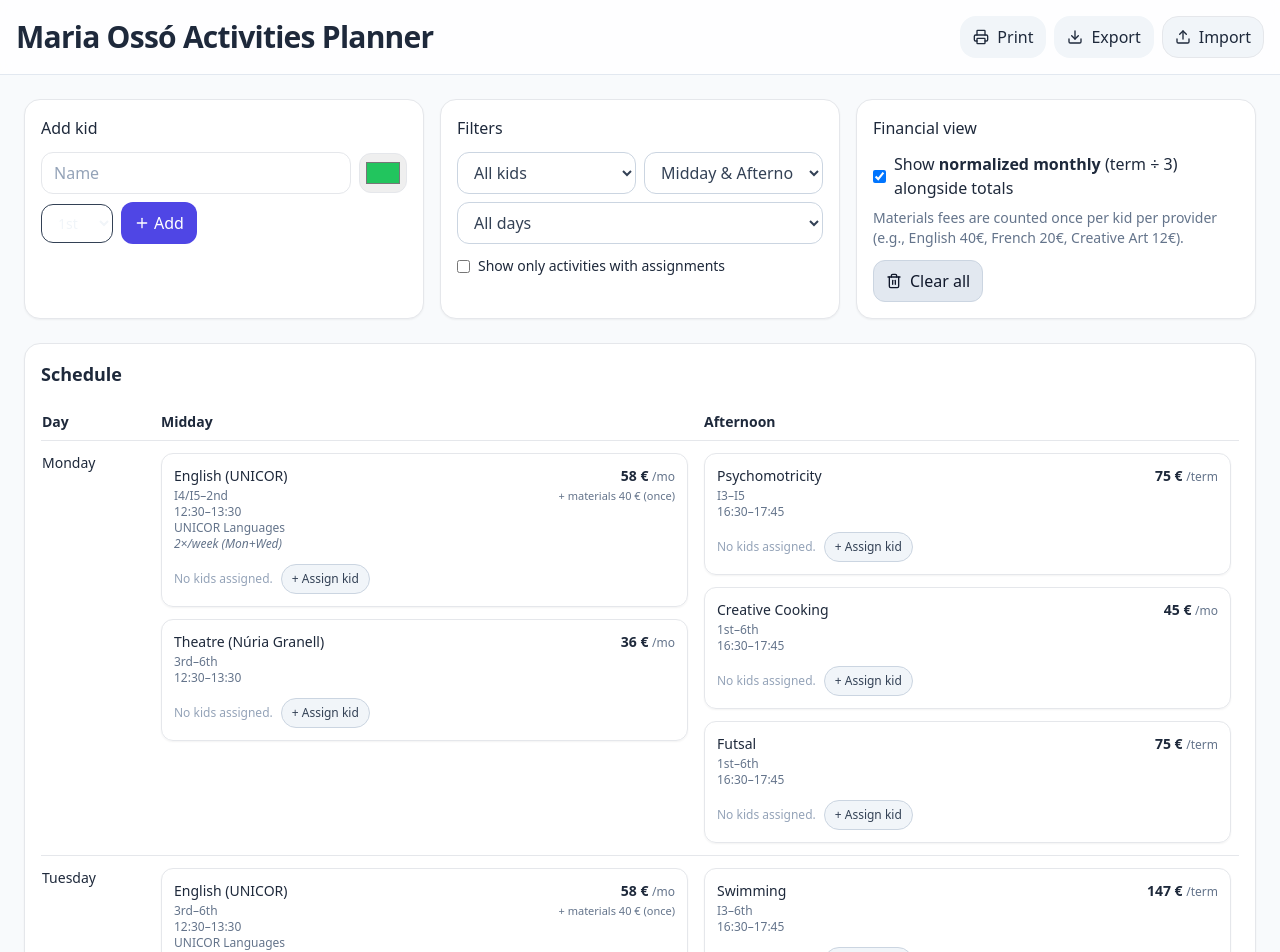
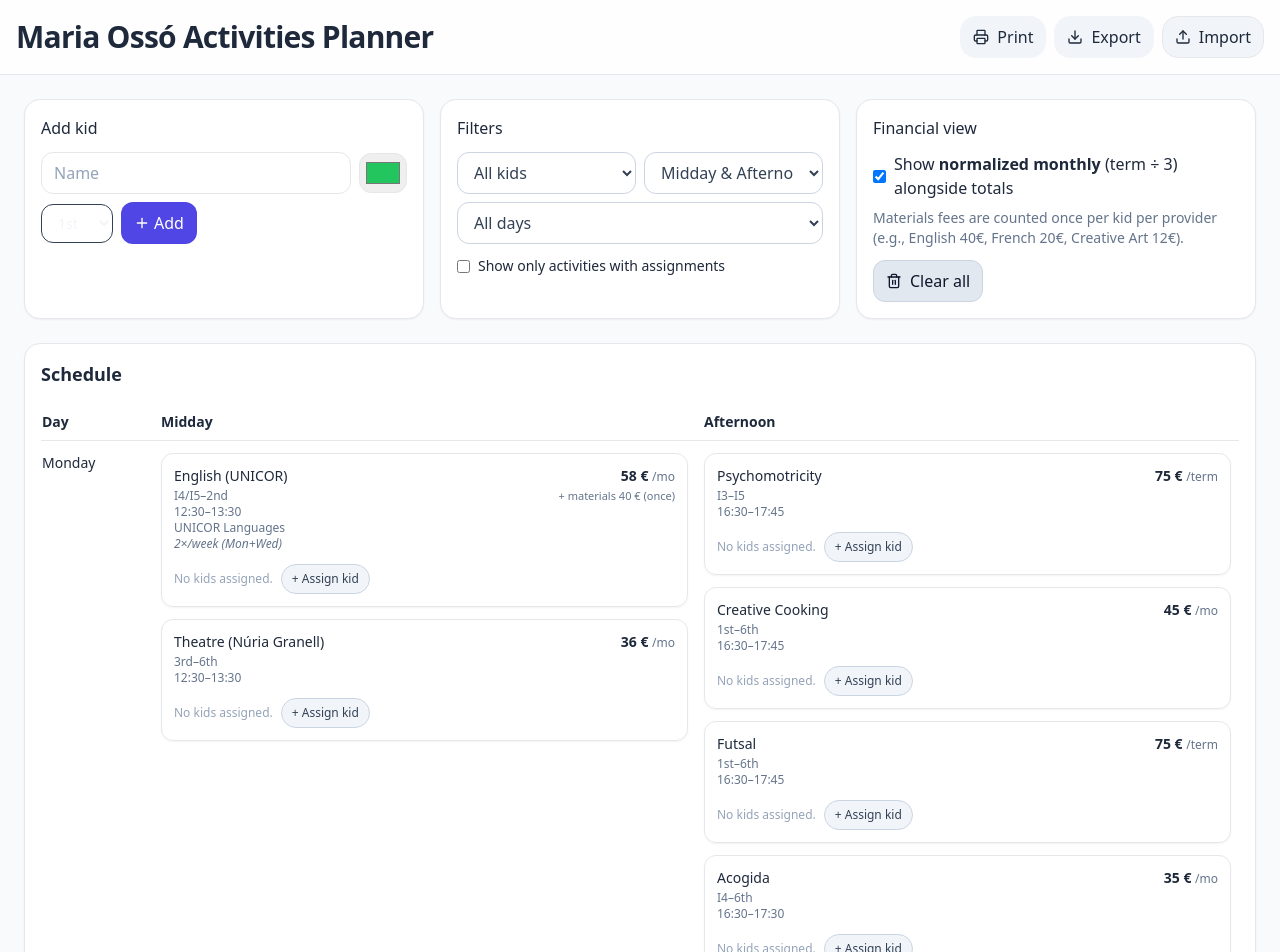
Before and after one commit to ciach/extrascolares2025, a React (Vite) app: page / in a window 1280 px wide. Shown: the top 952 px of the page. Built offline with nearby package versions, Linux system fonts and the light colour scheme.

Commit message:
feat: add Acogida after-school activity option for all weekdays

```diff
--- a/src/ActivitiesPlanner.tsx
+++ b/src/ActivitiesPlanner.tsx
@@ -152,12 +152,14 @@ type Kid = {
   { id: "a_psy_mo", name: "Psychomotricity", day: "Monday", slot: "Afternoon", time: "16:30–17:45", grades: "I3–I5", price: 75, period: "term", bundleKey: "psychomotricity" },
   { id: "a_cooking_mo", name: "Creative Cooking", day: "Monday", slot: "Afternoon", time: "16:30–17:45", grades: "1st–6th", price: 45, period: "month" },
   { id: "a_futsal_mo", name: "Futsal", day: "Monday", slot: "Afternoon", time: "16:30–17:45", grades: "1st–6th", price: 75, period: "term" },
+  { id: "a_acogida_mo", name: "Acogida", day: "Monday", slot: "Afternoon", time: "16:30–17:30", grades: "I4–6th", price: 35, period: "month" },
 
   // Tuesday
   { id: "a_swim_tu", name: "Swimming", day: "Tuesday", slot: "Afternoon", time: "16:30–17:45", grades: "I3–6th", price: 147, period: "term", location: "Municipal Pool (Sitges)" },
   { id: "a_padel_tu", name: "Padel", day: "Tuesday", slot: "Afternoon", time: "16:30–17:45", grades: "1st–6th", price: 147, period: "term", location: "Municipal Pool (Sitges)" },
   { id: "a_basket_tu", name: "Basketball", day: "Tuesday", slot: "Afternoon", time: "16:30–17:45", grades: "1st–6th", price: 75, period: "term" },
   { id: "a_french_tu", name: "French (UNICOR)", day: "Tuesday", slot: "Afternoon", time: "16:30–17:45", grades: "I4/I5–6th", price: 36, period: "month", provider: "UNICOR Languages", materialsFee: 20, materialsKey: "unicor-french" },
+  { id: "a_acogida_tu", name: "Acogida", day: "Tuesday", slot: "Afternoon", time: "16:30–17:30", grades: "I4–6th", price: 35, period: "month" },
 
   // Wednesday
   { id: "a_yoga12_we", name: "Creative Yoga", day: "Wednesday", slot: "Afternoon", time: "16:30–17:45", grades: "1st–2nd", price: 35, period: "month", provider: "Sara Argibay" },
@@ -165,17 +167,20 @@ type Kid = {
   { id: "a_skate_we", name: "Skateboarding", day: "Wednesday", slot: "Afternoon", time: "16:30–17:45", grades: "1st–6th", price: 120, period: "term" },
   { id: "a_beginskate_we", name: "Beginner Skating", day: "Wednesday", slot: "Afternoon", time: "16:30–17:45", grades: "I4/I5–2nd", price: 75, period: "term" },
   { id: "a_lettering_we", name: "Lettering (Hand-lettering)", day: "Wednesday", slot: "Afternoon", time: "16:30–17:45", grades: "I4/I5–6th", price: 35, period: "month", provider: "Mercè Pedraza" },
+  { id: "a_acogida_we", name: "Acogida", day: "Wednesday", slot: "Afternoon", time: "16:30–17:30", grades: "I4–6th", price: 35, period: "month" },
 
   // Thursday
   { id: "a_psy_th", name: "Psychomotricity", day: "Thursday", slot: "Afternoon", time: "16:30–17:45", grades: "I3–I5", price: 75, period: "term", bundleKey: "psychomotricity" },
   { id: "a_yoga_i4i5_th", name: "Creative Yoga", day: "Thursday", slot: "Afternoon", time: "16:30–17:45", grades: "I4/I5", price: 35, period: "month", provider: "Sara Argibay" },
   { id: "a_sportsinit_th", name: "Sports Initiation", day: "Thursday", slot: "Afternoon", time: "16:30–17:45", grades: "1st–2nd", price: 75, period: "term" },
   { id: "a_tennis_th", name: "Tennis at school", day: "Thursday", slot: "Afternoon", time: "16:30–17:45", grades: "1st–6th", price: 35, period: "month", provider: "Izan Madera" },
+  { id: "a_acogida_th", name: "Acogida", day: "Thursday", slot: "Afternoon", time: "16:30–17:30", grades: "I4–6th", price: 35, period: "month" },
 
   // Friday
   { id: "a_ukulele_fr", name: "Ukulele", day: "Friday", slot: "Afternoon", time: "16:30–17:45", grades: "2nd–6th", price: 45, period: "month", provider: "Musicarea", notes: "Bring your ukulele (options shared at start of term)" },
   { id: "a_musicsense_fr", name: "Music Sensitization", day: "Friday", slot: "Afternoon", time: "16:30–17:45", grades: "I4/I5–1st", price: 45, period: "month", provider: "Musicarea" },
   { id: "a_fencing_fr", name: "Fencing", day: "Friday", slot: "Afternoon", time: "16:30–17:45", grades: "1st–6th", price: 38, period: "month", provider: "SAG Club d'Esgrima" },
+  { id: "a_acogida_fr", name: "Acogida", day: "Friday", slot: "Afternoon", time: "16:30–17:30", grades: "I4–6th", price: 35, period: "month" },
  ];
 
  /**
```
